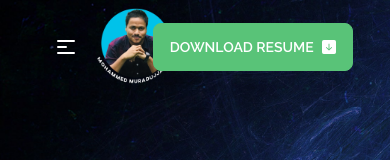
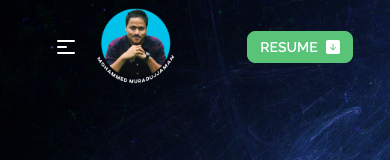
Before and after one commit to muradwp99/muradujjaman-portfolio, a React (Create React App) app: page / in a window 390 px wide. Shown: the top 160 px of the page. Built offline with nearby package versions, Linux system fonts and the light colour scheme.

Commit message:
responsive update

```diff
--- a/src/Home/Home.js
+++ b/src/Home/Home.js
@@ -81,7 +81,8 @@ const Home = () => {
                             </ul>
                         </div>
                         <div class="navbar-end">
-                            <a class="btn btn-primary text-white" href={resume}><span className='mr-2'>Download Resume</span> <BsFillArrowDownSquareFill></BsFillArrowDownSquareFill></a>
+                            <a class="btn btn-primary hidden lg:flex text-white" href={resume}><span className='mr-2'>Download Resume</span> <BsFillArrowDownSquareFill></BsFillArrowDownSquareFill></a>
+                            <a class="btn btn-primary btn-sm lg:hidden text-white" href={resume}><span className='mr-2'>Resume</span> <BsFillArrowDownSquareFill></BsFillArrowDownSquareFill></a>
                         </div>
                     </div>
                 </div>
```
